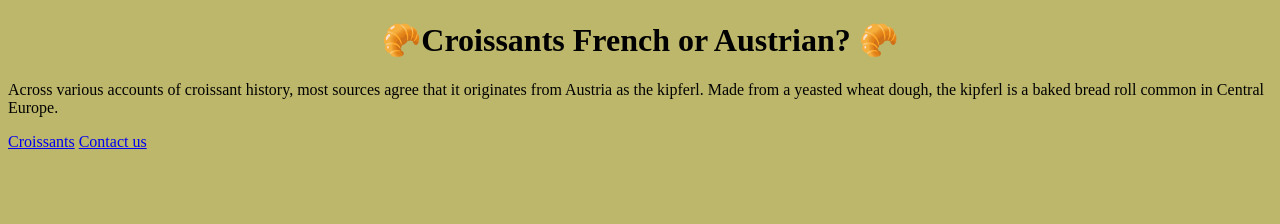
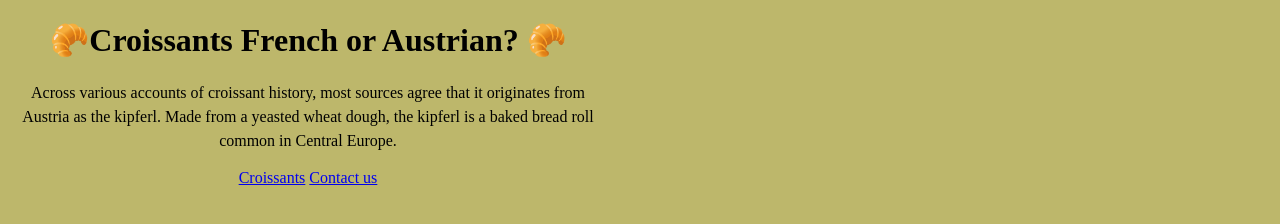
Before and after one commit to TracyV8/Croissant-challenge, a plain HTML site: page index.html in a window 1280 px wide. Drawn offline with Linux system fonts and the light colour scheme.

Commit message:
restyled links

```diff
--- a/index.html
+++ b/index.html
@@ -4,13 +4,19 @@
     <meta charset="UTF-8" />
     <meta http-equiv="X-UA-Compatible" content="IE=edge" />
     <meta name="viewport" content="width=device-width, initial-scale=1.0" />
-    <link rel="stylesheet" href="styles/style.css">
+    <link rel="stylesheet" href="styles/style.css" />
     <title>Croisaant CHallenge</title>
   </head>
   <body>
     <h1>🥐Croissants French or Austrian? 🥐</h1>
-    <p> Across various accounts of croissant history, most sources agree that it originates from Austria as the kipferl. Made from a yeasted wheat dough, the kipferl is a baked bread roll common in Central Europe. </p>
-    <a href="/photo.html">Croissants</a>
-    <a href=/contact.html>Contact us</a>
+    <p>
+      Across various accounts of croissant history, most sources agree that it
+      originates from Austria as the kipferl. Made from a yeasted wheat dough,
+      the kipferl is a baked bread roll common in Central Europe.
+    </p>
+    <div class="links">
+      <a href="/photo.html">Croissants</a>
+      <a href="/contact.html">Contact us</a>
+    </div>
   </body>
 </html>
--- a/styles/style.css
+++ b/styles/style.css
@@ -1,10 +1,15 @@
 body {
   background-color: darkkhaki;
+  max-width: 600px;
 }
 h1,
 h3 {
   text-align: center;
 }
-.link {
+p {
+  text-align: center;
+  line-height: 1.5;
+}
+.links {
   text-align: center;
 }
```
Also changed, not shown: contact.html (+6 -4 lines), photo.html (+4 -2 lines).
